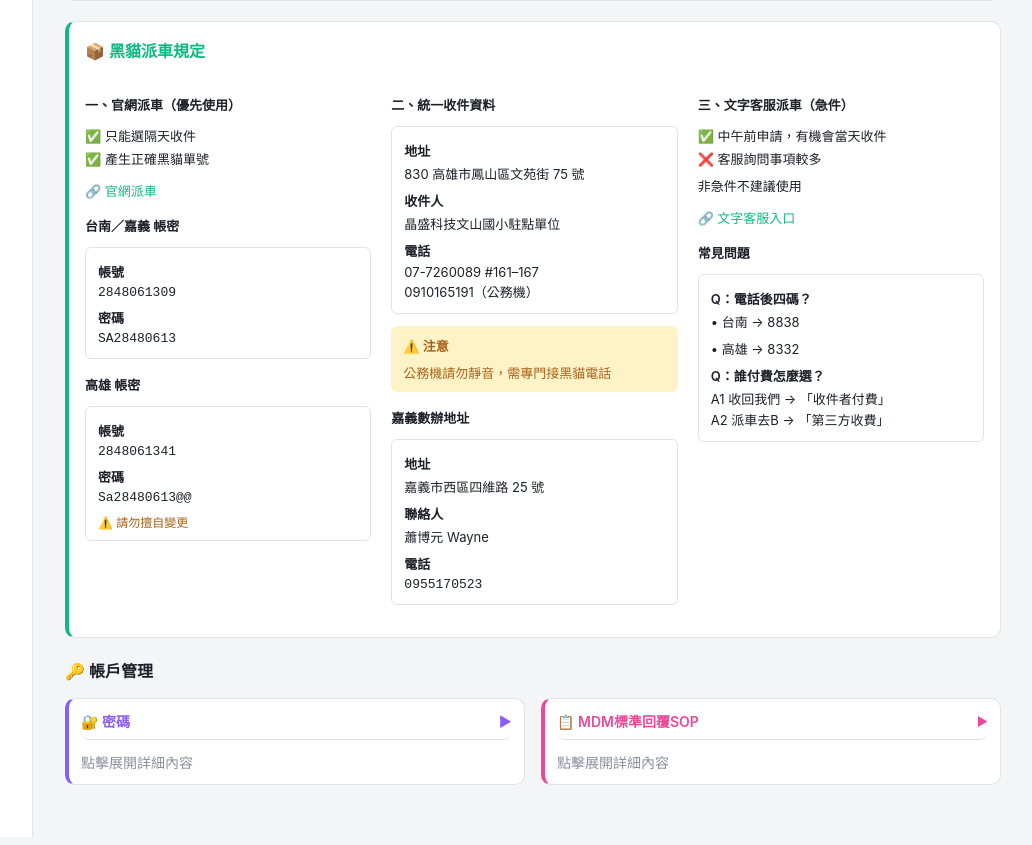
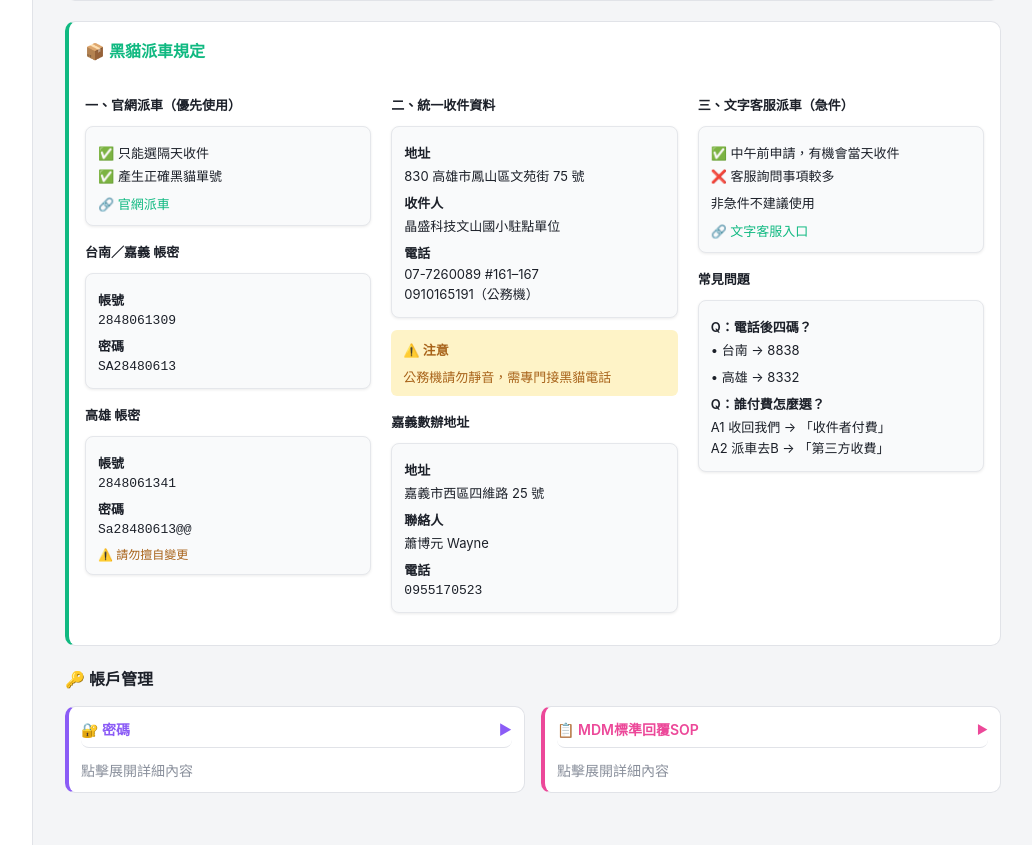
Before and after one commit to Iris1706/school-hub, a Next.js app: page /training in a window 1280 px wide. Shown: the part 980-1825 px from the top of the page, without its empty margins (157-1189 px from the left). Built offline with nearby package versions, Linux system fonts and the light colour scheme.

Commit message:
黑貓派車規定完成：全部內容加框、商業風格阴影

```diff
--- a/app/training/page.js
+++ b/app/training/page.js
@@ -207,14 +207,16 @@ export default function TrainingPage() {
           {/* 一、官網派車 */}
           <div>
             <h4 style={{ fontSize: 13, fontWeight: 600, marginBottom: 12, color: 'var(--text-primary)' }}>一、官網派車（優先使用）</h4>
+            <div style={{ border: '1px solid #e5e7eb', borderRadius: '8px', padding: '12px', marginBottom: 12, background: '#f9fafb', boxShadow: '0 1px 3px rgba(0, 0, 0, 0.08)' }}>
               <p style={{ margin: '4px 0', fontSize: 13 }}>✅ 只能選隔天收件</p>
               <p style={{ margin: '4px 0', fontSize: 13 }}>✅ 產生正確黑貓單號</p>
-            <p style={{ margin: '12px 0 0 0' }}>
+              <p style={{ margin: '8px 0 0 0' }}>
                 <a href="https://www.takkyubin.com.tw/YMTContract/aspx/Login.aspx" target="_blank" rel="noopener noreferrer" style={{ color: '#10b981', textDecoration: 'none', fontWeight: 500, fontSize: 13 }}>🔗 官網派車</a>
               </p>
+            </div>
 
             <h4 style={{ fontSize: 13, fontWeight: 600, marginBottom: 12, marginTop: 16, color: 'var(--text-primary)' }}>台南／嘉義 帳密</h4>
-            <div style={{ border: '1px solid var(--border)', borderRadius: '6px', padding: '10px 12px', marginBottom: 12 }}>
+            <div style={{ border: '1px solid #e5e7eb', borderRadius: '8px', padding: '12px', marginBottom: 12, background: '#f9fafb', boxShadow: '0 1px 3px rgba(0, 0, 0, 0.08)' }}>
               <p style={{ margin: '4px 0', fontWeight: 600, fontSize: 13 }}>帳號</p>
               <p style={{ margin: '2px 0 8px 0', fontSize: 13, fontFamily: 'monospace' }}>2848061309</p>
               <p style={{ margin: '4px 0', fontWeight: 600, fontSize: 13 }}>密碼</p>
@@ -222,7 +224,7 @@ export default function TrainingPage() {
             </div>
 
             <h4 style={{ fontSize: 13, fontWeight: 600, marginBottom: 12, marginTop: 16, color: 'var(--text-primary)' }}>高雄 帳密</h4>
-            <div style={{ border: '1px solid var(--border)', borderRadius: '6px', padding: '10px 12px' }}>
+            <div style={{ border: '1px solid #e5e7eb', borderRadius: '8px', padding: '12px', background: '#f9fafb', boxShadow: '0 1px 3px rgba(0, 0, 0, 0.08)' }}>
               <p style={{ margin: '4px 0', fontWeight: 600, fontSize: 13 }}>帳號</p>
               <p style={{ margin: '2px 0 8px 0', fontSize: 13, fontFamily: 'monospace' }}>2848061341</p>
               <p style={{ margin: '4px 0', fontWeight: 600, fontSize: 13 }}>密碼</p>
@@ -234,7 +236,7 @@ export default function TrainingPage() {
           {/* 二、統一收件資料 */}
           <div>
             <h4 style={{ fontSize: 13, fontWeight: 600, marginBottom: 12, color: 'var(--text-primary)' }}>二、統一收件資料</h4>
-            <div style={{ border: '1px solid var(--border)', borderRadius: '6px', padding: '10px 12px', marginBottom: 12 }}>
+            <div style={{ border: '1px solid #e5e7eb', borderRadius: '8px', padding: '12px', marginBottom: 12, background: '#f9fafb', boxShadow: '0 1px 3px rgba(0, 0, 0, 0.08)' }}>
               <p style={{ margin: '4px 0', fontWeight: 600, fontSize: 13 }}>地址</p>
               <p style={{ margin: '2px 0 8px 0', fontSize: 13 }}>830 高雄市鳳山區文苑街 75 號</p>
               <p style={{ margin: '4px 0', fontWeight: 600, fontSize: 13 }}>收件人</p>
@@ -250,7 +252,7 @@ export default function TrainingPage() {
             </div>
 
             <h4 style={{ fontSize: 13, fontWeight: 600, marginBottom: 12, marginTop: 16, color: 'var(--text-primary)' }}>嘉義數辦地址</h4>
-            <div style={{ border: '1px solid var(--border)', borderRadius: '6px', padding: '10px 12px' }}>
+            <div style={{ border: '1px solid #e5e7eb', borderRadius: '8px', padding: '12px', background: '#f9fafb', boxShadow: '0 1px 3px rgba(0, 0, 0, 0.08)' }}>
               <p style={{ margin: '4px 0', fontWeight: 600, fontSize: 13 }}>地址</p>
               <p style={{ margin: '2px 0 8px 0', fontSize: 13 }}>嘉義市西區四維路 25 號</p>
               <p style={{ margin: '4px 0', fontWeight: 600, fontSize: 13 }}>聯絡人</p>
@@ -263,15 +265,17 @@ export default function TrainingPage() {
           {/* 三、文字客服派車 */}
           <div>
             <h4 style={{ fontSize: 13, fontWeight: 600, marginBottom: 12, color: 'var(--text-primary)' }}>三、文字客服派車（急件）</h4>
+            <div style={{ border: '1px solid #e5e7eb', borderRadius: '8px', padding: '12px', marginBottom: 12, background: '#f9fafb', boxShadow: '0 1px 3px rgba(0, 0, 0, 0.08)' }}>
               <p style={{ margin: '4px 0', fontSize: 13 }}>✅ 中午前申請，有機會當天收件</p>
               <p style={{ margin: '4px 0', fontSize: 13 }}>❌ 客服詢問事項較多</p>
-            <p style={{ margin: '8px 0 12px 0', fontSize: 13 }}>非急件不建議使用</p>
+              <p style={{ margin: '8px 0 8px 0', fontSize: 13 }}>非急件不建議使用</p>
               <p style={{ margin: '0' }}>
                 <a href="https://neko.t-cat.com.tw/webchat/index.html" target="_blank" rel="noopener noreferrer" style={{ color: '#10b981', textDecoration: 'none', fontWeight: 500, fontSize: 13 }}>🔗 文字客服入口</a>
               </p>
+            </div>
 
             <h4 style={{ fontSize: 13, fontWeight: 600, marginBottom: 12, marginTop: 16, color: 'var(--text-primary)' }}>常見問題</h4>
-            <div style={{ border: '1px solid var(--border)', borderRadius: '6px', padding: '10px 12px' }}>
+            <div style={{ border: '1px solid #e5e7eb', borderRadius: '8px', padding: '12px', background: '#f9fafb', boxShadow: '0 1px 3px rgba(0, 0, 0, 0.08)' }}>
               <p style={{ margin: '4px 0', fontWeight: 600, fontSize: 13 }}>Q：電話後四碼？</p>
               <p style={{ margin: '2px 0 8px 0', fontSize: 13 }}>• 台南 → 8838</p>
               <p style={{ margin: '2px 0 8px 0', fontSize: 13 }}>• 高雄 → 8332</p>
```
Lines whose indentation alone changed are shown as unchanged.
